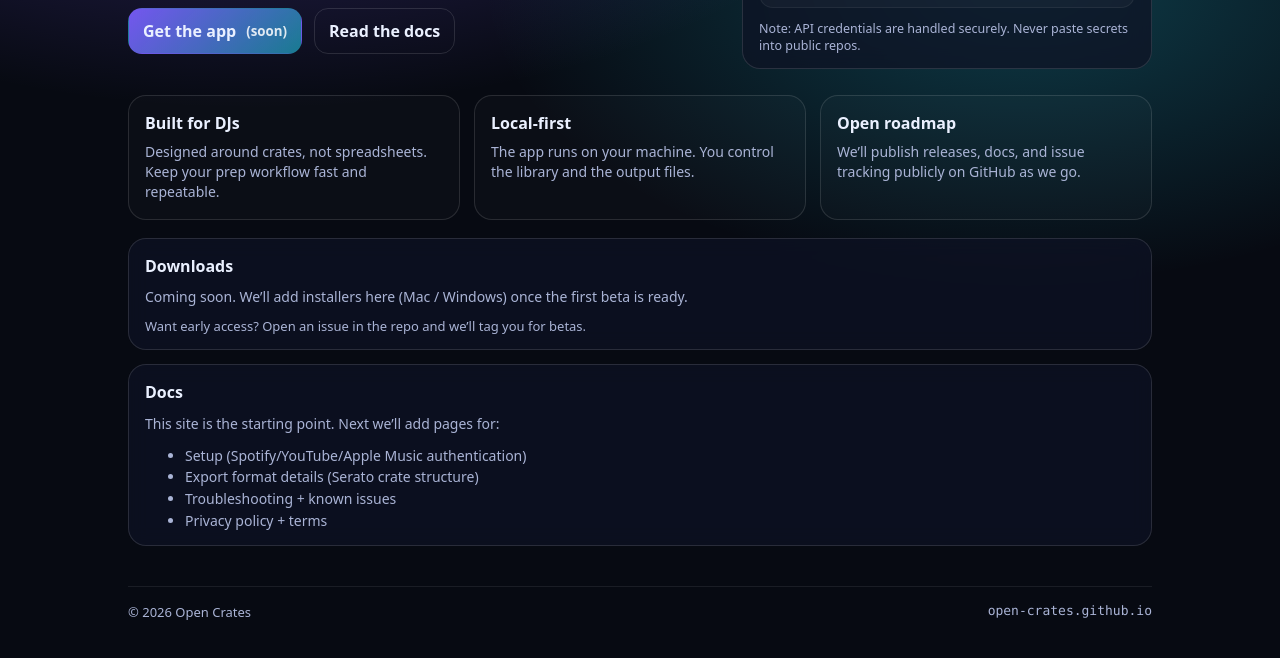
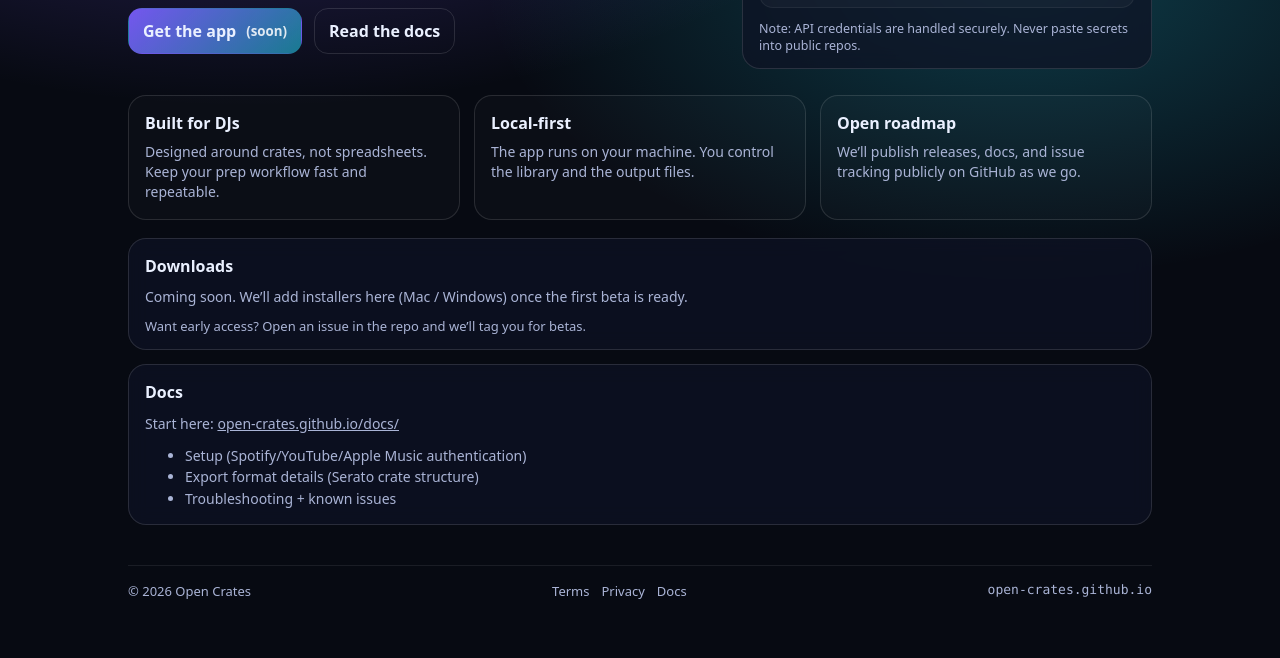
Before and after one commit to open-crates/open-crates.github.io, a plain HTML site: page index.html in a window 1280 px wide. Shown: the part 324-982 px from the top of the page. Drawn offline with Linux system fonts and the light colour scheme.

Commit message:
Update index.html

```diff
--- a/index.html
+++ b/index.html
@@ -42,6 +42,9 @@
 
     footer{margin-top:40px;color:var(--muted);font-size:13px;display:flex;justify-content:space-between;gap:12px;flex-wrap:wrap;border-top:1px solid rgba(255,255,255,.08);padding-top:16px}
     .mono{font-family:ui-monospace,SFMono-Regular,Menlo,Monaco,Consolas,monospace}
+    .footlinks{display:flex;gap:12px;flex-wrap:wrap}
+    .footlinks a{text-decoration:none;color:var(--muted)}
+    .footlinks a:hover{color:var(--text)}
   </style>
 </head>
 <body>
@@ -51,7 +54,7 @@
       <nav>
         <a href="#how">How it works</a>
         <a href="#downloads">Downloads</a>
-        <a href="#docs">Docs</a>
+        <a href="/docs/">Docs</a>
         <a href="https://github.com/open-crates" target="_blank" rel="noreferrer">GitHub</a>
       </nav>
     </header>
@@ -62,7 +65,7 @@
         <p class="sub">Open Crates is a desktop app that converts playlists from <strong>Spotify</strong>, <strong>YouTube</strong>, and <strong>Apple Music</strong> into <strong>Serato crates</strong> — so your library stays DJ-ready.</p>
         <div class="cta">
           <a class="btn primary" href="#downloads">Get the app <small>(soon)</small></a>
-          <a class="btn" href="#docs">Read the docs</a>
+          <a class="btn" href="/docs/">Read the docs</a>
         </div>
       </div>
       <aside class="card" id="how">
@@ -102,18 +105,22 @@
     <section class="card" id="docs" style="margin-top:14px">
       <h3>Docs</h3>
       <p style="margin:0;color:var(--muted);font-size:14px;line-height:1.55">
-        This site is the starting point. Next we’ll add pages for:
+        Start here: <a href="/docs/">open-crates.github.io/docs/</a>
       </p>
       <ul style="margin:10px 0 0;color:var(--muted);font-size:14px;line-height:1.55">
         <li>Setup (Spotify/YouTube/Apple Music authentication)</li>
         <li>Export format details (Serato crate structure)</li>
         <li>Troubleshooting + known issues</li>
-        <li>Privacy policy + terms</li>
       </ul>
     </section>
 
     <footer>
       <div>© <span id="y"></span> Open Crates</div>
+      <div class="footlinks">
+        <a href="/terms.html">Terms</a>
+        <a href="/privacy.html">Privacy</a>
+        <a href="/docs/">Docs</a>
+      </div>
       <div class="mono">open-crates.github.io</div>
     </footer>
   </div>
```
